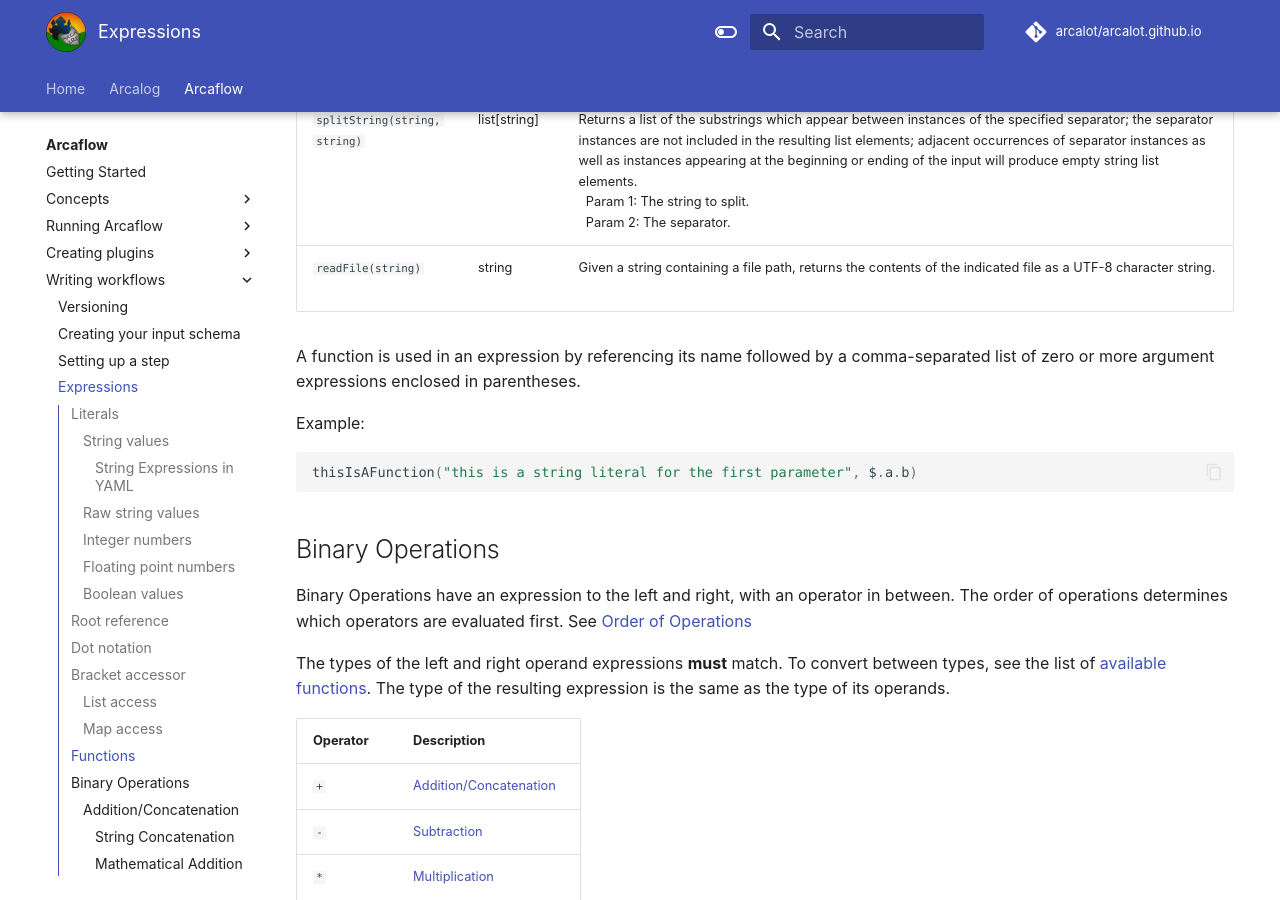
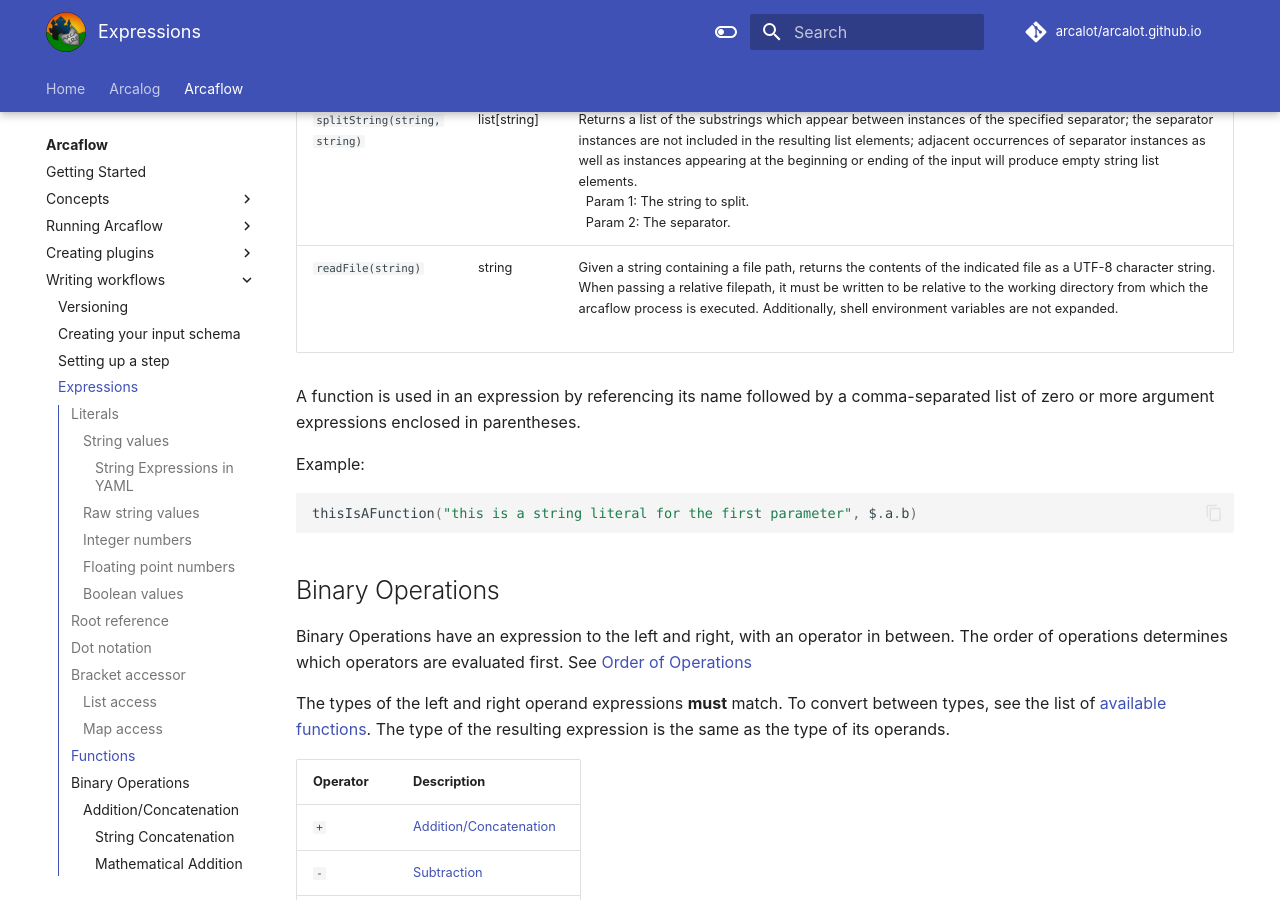
Before and after one commit to arcalot/arcalot.github.io, an MkDocs documentation site: the page built from docs/arcaflow/workflows/expressions.md, in a window 1280 px wide and 900 px high, scrolled down 7807 px. Built offline with MkDocs 1.6.1 and Material for MkDocs 9.7.7, drawn with Linux system fonts in a browser that asks for light colours; comment, search, counter and statistics services are not loaded.

Commit message:
clarification

```diff
--- a/docs/arcaflow/workflows/expressions.md
+++ b/docs/arcaflow/workflows/expressions.md
@@ -260,7 +260,7 @@ Functions:
 | `toLower(string)`                                | string       | Returns the input with Unicode letters mapped to their lower case.                                                                                                                                                                                                                                                                                                                                                                                                                             |
 | `toUpper(string)`                                | string       | Returns the input with Unicode letters mapped to their upper case.                                                                                                                                                                                                                                                                                                                                                                                                                             |
 | `splitString(string, string)`                    | list[string] | Returns a list of the substrings which appear between instances of the specified separator; the separator instances are not included in the resulting list elements; adjacent occurrences of separator instances as well as instances appearing at the beginning or ending of the input will produce empty string list elements.<br>&nbsp; Param 1: The string to split.<br>&nbsp; Param 2: The separator.                                                                                     |
-| `readFile(string)`                    | string | Given a string containing a file path, returns the contents of the indicated file as a UTF-8 character string.<br>&nbsp;                                                                                     |
+| `readFile(string)`                    | string | Given a string containing a file path, returns the contents of the indicated file as a UTF-8 character string. When passing a relative filepath, it must be written to be relative to the working directory from which the arcaflow process is executed. Additionally, shell environment variables are not expanded.<br>&nbsp;                                                                                     |
 
 A function is used in an expression by referencing its name followed by a comma-separated list of zero or more argument
 expressions enclosed in parentheses.
```
